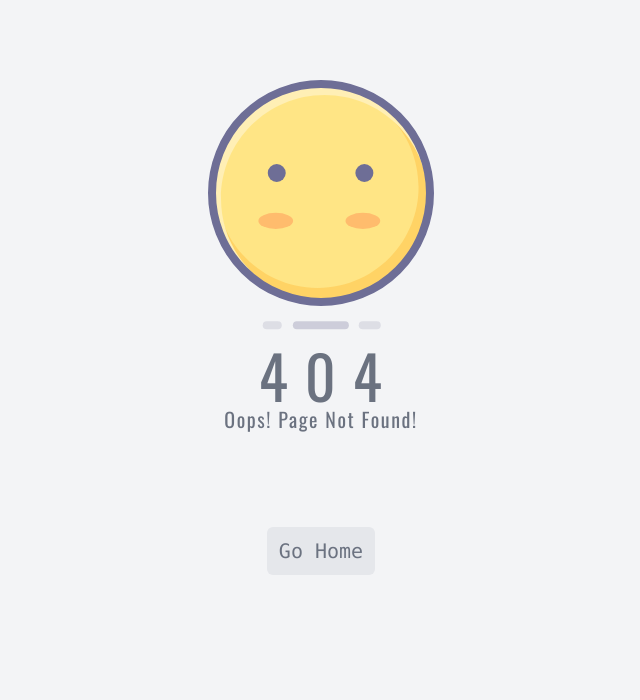
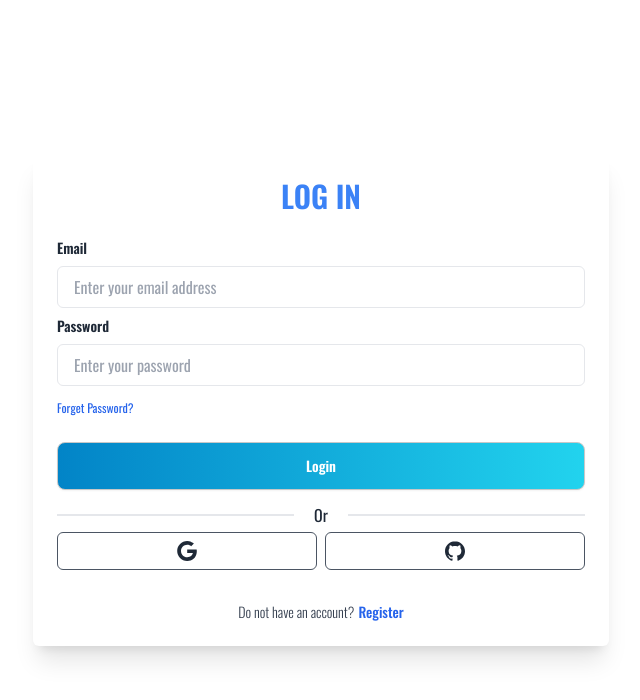
Before and after one commit to rokonroni/task-management-platform-client, a React (Vite) app: page /login in a window 1280 px wide. Before the commit this address had no page. Shown: the top 700 px of the page, without its empty margins (319-959 px from the left). Built offline with nearby package versions, Linux system fonts and the light colour scheme.

Commit message:
Login Page added

```diff
--- a/package.json
+++ b/package.json
@@ -11,16 +11,20 @@
   },
   "dependencies": {
     "axios": "^1.6.2",
+    "firebase": "^10.7.1",
     "localforage": "^1.10.0",
     "match-sorter": "^6.3.1",
     "react": "^18.2.0",
+    "react-dnd": "^16.0.1",
+    "react-dnd-html5-backend": "^16.0.1",
     "react-dom": "^18.2.0",
     "react-helmet-async": "^2.0.4",
     "react-hook-form": "^7.49.2",
     "react-hot-toast": "^2.4.1",
     "react-icons": "^4.12.0",
     "react-router-dom": "^6.21.0",
-    "sort-by": "^1.2.0"
+    "sort-by": "^1.2.0",
+    "sweetalert2": "^11.10.1"
   },
   "devDependencies": {
     "@types/react": "^18.2.43",
--- a/src/components/Navbar/Navbar.jsx
+++ b/src/components/Navbar/Navbar.jsx
@@ -1,5 +1,3 @@
-import React from "react";
-
 const Navbar = () => {
   return (
     <div >
--- /dev/null
+++ b/src/components/SocialLogin/SocialLogin.jsx
@@ -0,0 +1,60 @@
+import React from 'react';
+import { useLocation, useNavigate } from 'react-router-dom';
+import Swal from 'sweetalert2';
+
+const SocialLogin = () => {
+    const location = useLocation();
+  const navigate = useNavigate();
+
+    const handleSocialLogin = (media) => {
+    media()
+      .then(() => {
+        Swal.fire("Login Successful!", "Welcome to our website!", "success");
+        navigate(location?.state ? location.state : '/');
+      })
+      .catch((error) => {
+        Swal.fire({
+          icon: "error",
+          title: "Oops...",
+          text: `${error}`,
+        });
+      });
+  };
+
+    return (
+        <>
+            <div className="relative flex items-center justify-center w-full mt-6 border border-t">
+            <div className="absolute px-5 bg-white">Or</div>
+          </div>
+          <div className="flex mt-4 gap-x-2">
+            <button
+              type="button"
+              onClick={() => handleSocialLogin(googleLogin)}
+              className="flex items-center justify-center w-full p-2 border border-gray-600 hover:border-blue-400 hover:text-white hover:bg-blue-400 rounded-md focus:ring-2 focus:ring-offset-1 focus:ring-blue-600"
+            >
+              <svg
+                xmlns="http://www.w3.org/2000/svg"
+                viewBox="0 0 32 32"
+                className="w-5 h-5 fill-current"
+              >
+                <path d="M16.318 13.714v5.484h9.078c-0.37 2.354-2.745 6.901-9.078 6.901-5.458 0-9.917-4.521-9.917-10.099s4.458-10.099 9.917-10.099c3.109 0 5.193 1.318 6.38 2.464l4.339-4.182c-2.786-2.599-6.396-4.182-10.719-4.182-8.844 0-16 7.151-16 16s7.156 16 16 16c9.234 0 15.365-6.49 15.365-15.635 0-1.052-0.115-1.854-0.255-2.651z"></path>
+              </svg>
+            </button>
+            <button
+                onClick={() => handleSocialLogin(githubLogin)}
+              className="flex items-center justify-center w-full p-2 border border-gray-600 rounded-md hover:border-blue-400 hover:text-white hover:bg-blue-400 focus:ring-2 focus:ring-offset-1 focus:ring-blue-600"
+            >
+              <svg
+                xmlns="http://www.w3.org/2000/svg"
+                viewBox="0 0 32 32"
+                className="w-5 h-5 fill-current"
+              >
+                <path d="M16 0.396c-8.839 0-16 7.167-16 16 0 7.073 4.584 13.068 10.937 15.183 0.803 0.151 1.093-0.344 1.093-0.772 0-0.38-0.009-1.385-0.015-2.719-4.453 0.964-5.391-2.151-5.391-2.151-0.729-1.844-1.781-2.339-1.781-2.339-1.448-0.989 0.115-0.968 0.115-0.968 1.604 0.109 2.448 1.645 2.448 1.645 1.427 2.448 3.744 1.74 4.661 1.328 0.14-1.031 0.557-1.74 1.011-2.135-3.552-0.401-7.287-1.776-7.287-7.907 0-1.751 0.62-3.177 1.645-4.297-0.177-0.401-0.719-2.031 0.141-4.235 0 0 1.339-0.427 4.4 1.641 1.281-0.355 2.641-0.532 4-0.541 1.36 0.009 2.719 0.187 4 0.541 3.043-2.068 4.381-1.641 4.381-1.641 0.859 2.204 0.317 3.833 0.161 4.235 1.015 1.12 1.635 2.547 1.635 4.297 0 6.145-3.74 7.5-7.296 7.891 0.556 0.479 1.077 1.464 1.077 2.959 0 2.14-0.020 3.864-0.020 4.385 0 0.416 0.28 0.916 1.104 0.755 6.4-2.093 10.979-8.093 10.979-15.156 0-8.833-7.161-16-16-16z"></path>
+              </svg>
+            </button>
+          </div>
+        </>
+    );
+};
+
+export default SocialLogin;
--- /dev/null
+++ b/src/pages/Login/Login.jsx
@@ -0,0 +1,92 @@
+import { Helmet } from "react-helmet-async";
+import { Link , useLocation, useNavigate } from "react-router-dom";
+import Swal from "sweetalert2";
+import useAuth from "../../hooks/useAuth";
+import SocialLogin from "../../components/SocialLogin/SocialLogin";
+
+const Login = () => {
+  const { signIn  } = useAuth();
+  const location = useLocation();
+  const navigate = useNavigate();
+
+
+  const handleSubmit = (e) => {
+    e.preventDefault();
+    const email = e.target.email.value;
+    const password = e.target.password.value;
+    signIn(email, password)
+      .then(() => {
+        Swal.fire("Login Successful!", "Welcome to our website!", "success");
+        navigate(location?.state ? location.state : '/');
+      })
+      .catch((error) => {
+        Swal.fire({
+          icon: "error",
+          title: "Oops...",
+          text: `${error}`,
+        });
+      });
+  };
+
+  return (
+    <>
+      <Helmet>
+        <title>Login</title>
+      </Helmet>
+      <div className="relative lg:py-20 py-10 flex flex-col justify-center min-h-screen overflow-hidden">
+        <div className="w-full p-6 m-auto bg-white rounded-md shadow-xl lg:max-w-xl">
+          <h1 className="text-3xl font-semibold text-center text-blue-500 uppercase">
+            Log in
+          </h1>
+          <form onSubmit={handleSubmit} className="mt-6">
+            <div className="mb-2">
+              <label className="block text-sm font-semibold text-gray-800">
+                Email
+              </label>
+              <input
+                type="email"
+                name="email"
+                placeholder="Enter your email address"
+                className="block w-full px-4 py-2 mt-2 text-blue-700 bg-white border rounded-md focus:border-blue-400 focus:ring-blue-300 focus:outline-none focus:ring focus:ring-opacity-40"
+              />
+            </div>
+            <div className="mb-2">
+              <label className="block text-sm font-semibold text-gray-800">
+                Password
+              </label>
+              <input
+                type="password"
+                name="password"
+                placeholder="Enter your password"
+                className="block w-full px-4 py-2 mt-2 text-blue-700 bg-white border rounded-md focus:border-blue-400 focus:ring-blue-300 focus:outline-none focus:ring focus:ring-opacity-40"
+              />
+            </div>
+            <Link to="/resetPassword"  className="text-xs text-blue-600 hover:underline">
+              Forget Password?
+            </Link>
+            <div className="mt-6">
+              <button className="btn btn-active w-full bg-gradient-to-r hover:bg-gradient-to-l from-sky-600 to-cyan-400 px-4 py-2 rounded-lg text-white">
+                Login
+              </button>
+            </div>
+          </form>
+
+          <SocialLogin />
+
+          <p className="mt-8 text-sm font-light text-center text-gray-700">
+
+            Do not have an account?
+            <Link
+              to="/register"
+              className="font-medium ml-1 text-blue-600 hover:underline"
+            >
+              Register
+            </Link>
+          </p>
+        </div>
+      </div>
+    </>
+  );
+};
+
+export default Login;
--- a/src/pages/ManageTask/ManageTask.jsx
+++ b/src/pages/ManageTask/ManageTask.jsx
@@ -1,19 +1,20 @@
 import { Helmet } from "react-helmet-async";
 import SectionTitle from "../../components/SectionTitle/SectionTitle";
 import { Link } from "react-router-dom";
-import { FaEdit, FaTrashAlt } from "react-icons/fa";
 
 const ManageTask = () => {
+
+
   return (
     <div className="max-h-screen">
       <Helmet>
         <title>DashBoard || Task Management</title>
       </Helmet>
       <SectionTitle title={"Manage Task"} subTitle={"Manage your tasks"} />
-      <div className="flex  flex-col md:flex-row ">
+      <div className="flex  flex-col md:flex-row gap-6 ">
         <div className="flex-1 w-full min-h-max ">
-          <h1 className="text-center text-2xl py-4 ">Todo List</h1>
-          <div className=" flex flex-col gap-2 m-4 bg-gray-100 shadow-lg rounded-xl">
+          <h1 className="text-center text-2xl py-4 border-b">Todo List</h1>
+          <div className="todo-item flex flex-col gap-2 m-4 bg-gray-100 shadow-lg rounded-xl">
             <div className="collapse collapse-plus ">
               <input type="radio" name="my-accordion-3" defaultChecked />
               <div className="collapse-title text-xl font-medium">
@@ -32,75 +33,26 @@
                 </p>
               </div>
               <div className="flex justify-center text-xl w-max-fit gap-4 px-8 mb-4 ">
-                <button className="btn btn-active bg-gradient-to-r hover:bg-gradient-to-l from-sky-600 to-cyan-400 px-4  py-2 w-1/2 rounded-lg text-white">
+
+                    <Link to=''  className="btn btn-active bg-gradient-to-r hover:bg-gradient-to-l from-sky-600 to-cyan-400 px-4  py-2 w-1/2 rounded-lg text-white">
                  Update Task
-                </button>
+                </Link>
+
                 <button className="btn btn-active bg-gradient-to-r hover:bg-gradient-to-l from-red-600 to-red-400 px-4 py-2 w-1/2 rounded-lg text-white">
                   Delete Task
                 </button>
               </div>
             </div>
           </div>
-          <div className=" flex flex-col gap-2 m-4 bg-gray-100 shadow-lg rounded-xl">
-            <div className="collapse collapse-plus ">
-              <input type="radio" name="my-accordion-3" defaultChecked />
-              <div className="collapse-title text-xl font-medium">
-                Need do Assignment{" "}
-                <span className="badge badge-secondary badge-outline">Low</span>
-              </div>
-              <div className="collapse-content">
-                <p className="text-justify">
-                  Lorem ipsum dolor sit, amet consectetur adipisicing elit.
-                  Temporibus eveniet inventore, laborum id magnam quasi
-                  voluptatum aliquam animi dicta quas sequi pariatur alias enim
-                  distinctio esse at asperiores voluptatibus reiciendis.
-                </p>
-                <p className="mt-2 font-bold">
-                  Dedline: <span className="font-normal">21-12-2030</span>{" "}
-                </p>
-              </div>
-              <div className="flex justify-center text-xl w-max-fit gap-4 px-8 mb-4 ">
-                <button className="btn btn-active bg-gradient-to-r hover:bg-gradient-to-l from-sky-600 to-cyan-400 px-4  py-2 w-1/2 rounded-lg text-white">
-                 Update Task
-                </button>
-                <button className="btn btn-active bg-gradient-to-r hover:bg-gradient-to-l from-red-600 to-red-400 px-4 py-2 w-1/2 rounded-lg text-white">
-                  Delete Task
-                </button>
-              </div>
-            </div>
+
+        </div>
+        <div className=" w-full flex-1 flex-col ">
+          <div className="min-h-[30vh] border border-gray-200 border-dashed  ">
+            <h1 className="text-center text-2xl py-4 border-b">Ongoing Task</h1>
           </div>
-          <div className=" flex flex-col gap-2 m-4 bg-gray-100 shadow-lg rounded-xl">
-            <div className="collapse collapse-plus ">
-              <input type="radio" name="my-accordion-3" defaultChecked />
-              <div className="collapse-title text-xl font-medium">
-                Need do Assignment{" "}
-                <span className="badge badge-secondary badge-outline">Low</span>
-              </div>
-              <div className="collapse-content">
-                <p className="text-justify">
-                  Lorem ipsum dolor sit, amet consectetur adipisicing elit.
-                  Temporibus eveniet inventore, laborum id magnam quasi
-                  voluptatum aliquam animi dicta quas sequi pariatur alias enim
-                  distinctio esse at asperiores voluptatibus reiciendis.
-                </p>
-                <p className="mt-2 font-bold">
-                  Dedline: <span className="font-normal">21-12-2030</span>{" "}
-                </p>
-              </div>
-              <div className="flex justify-center text-xl w-max-fit gap-4 px-8 mb-4 ">
-                <button className="btn btn-active bg-gradient-to-r hover:bg-gradient-to-l from-sky-600 to-cyan-400 px-4  py-2 w-1/2 rounded-lg text-white">
-                 Update Task
-                </button>
-                <button className="btn btn-active bg-gradient-to-r hover:bg-gradient-to-l from-red-600 to-red-400 px-4 py-2 w-1/2 rounded-lg text-white">
-                  Delete Task
-                </button>
-              </div>
-            </div>
+          <div className="min-h-[30vh] mt-5  border border-gray-200 border-dashed">
+            <h1 className="text-center text-2xl py-4 border-b">Completed Task</h1>
           </div>
-        </div>
-        <div className=" bg-slate-400 w-full flex-1 flex-col">
-          <div className="min-h-[50%]">ongoing</div>
-          <div className="min-h-[50%]">completed</div>
         </div>
       </div>
     </div>
--- a/src/routes/Routes.jsx
+++ b/src/routes/Routes.jsx
@@ -6,6 +6,7 @@
 import DashBoard from "../pages/Dashboard/Dashboard";
 import ManageTask from "../pages/ManageTask/ManageTask";
 import AddTask from "../pages/AddTask/AddTask";
+import Login from "../pages/Login/Login";
 
 const router = createBrowserRouter([
   {
@@ -16,6 +17,10 @@
       {
         path: "/",
         element: <Home />,
+      },
+      {
+        path: "login",
+        element: <Login />,
       },
     ],
   },
@@ -35,6 +40,7 @@
         path: "addTask",
         element: <AddTask />,
       },
+
     ],
   },
 ]);
```
Also changed, not shown: 1 other file (tests, documents, lock files or other folders).
